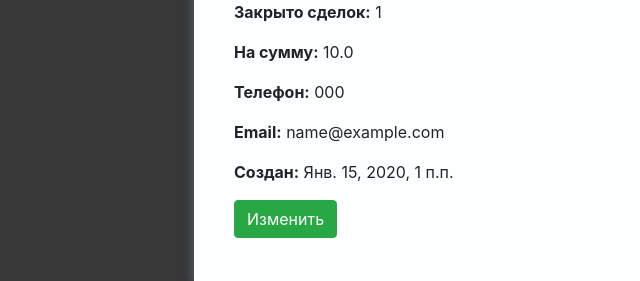
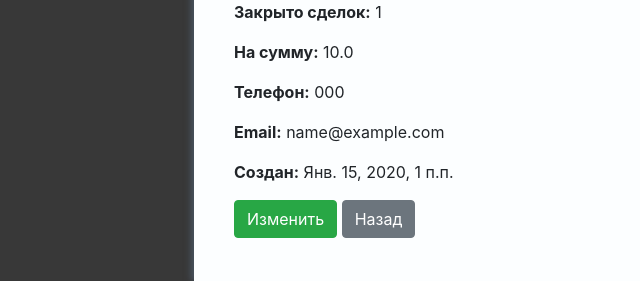
Before and after one commit to verhovensky/crm-yuf, a Django app: page /account/ in a window 1280 px wide. Shown: the part 519-800 px from the top of the page, without its empty margins (90-730 px from the left). Run offline with Django 3.2, Linux system fonts and the light colour scheme; a user stored in the database is signed in; tables that the repository leaves empty hold one stand-in row (values such as "Sample post"); grey boxes marked "Sample" are stand-in pictures; some libraries are stand-ins or nearby versions.

Commit message:
Button ("Go back") in account_detail.html template fix

```diff
--- a/account/templates/account/account_detail.html
+++ b/account/templates/account/account_detail.html
@@ -27,5 +27,5 @@
         <p><strong>Создан:</strong> {{ user.userprofile.created }}</p>
     </div>
     <a href="{% url 'account:edit_profile' %}"><button class="btn btn-success" onlick="return false;">Изменить</button></a>
-    <!-- <a href="{{ request.META.HTTP_REFERER|escape }}"><button class="btn btn-secondary" onlick="return false;">Назад</button></a> -->
+    <a href="javascript:history.go(-1)"><button class="btn btn-secondary" onlick="return false;">Назад</button></a>
 {% endblock %}
```
